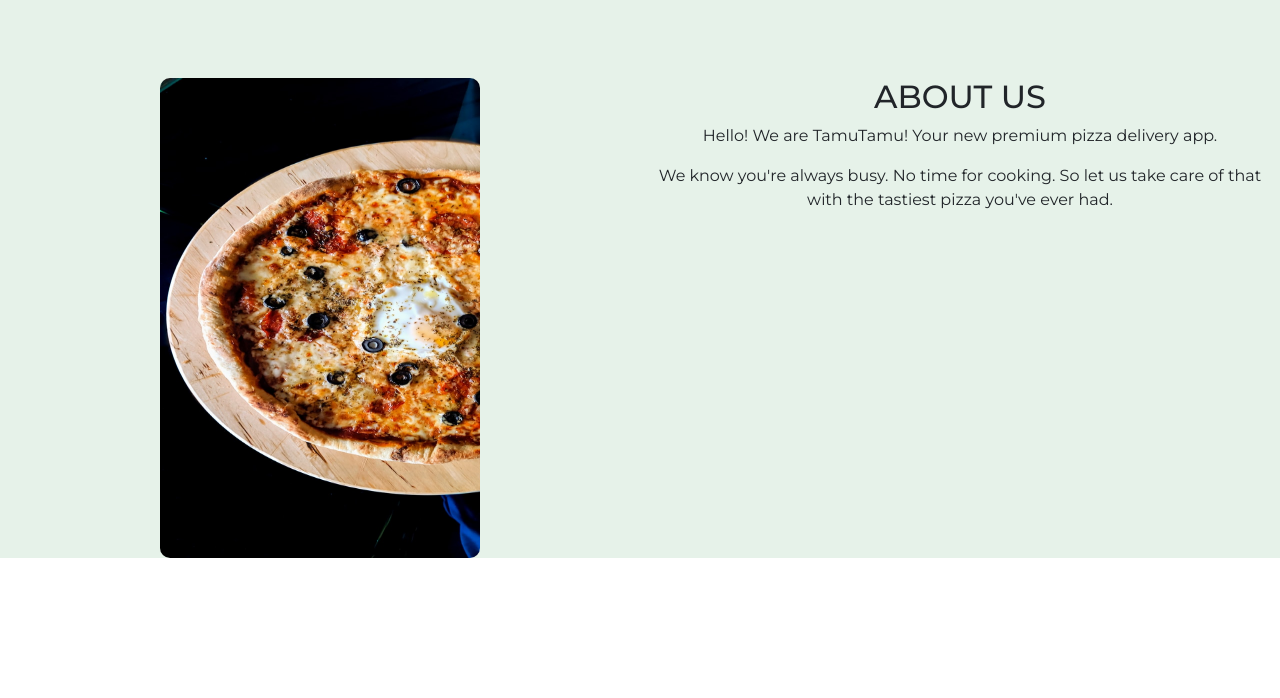
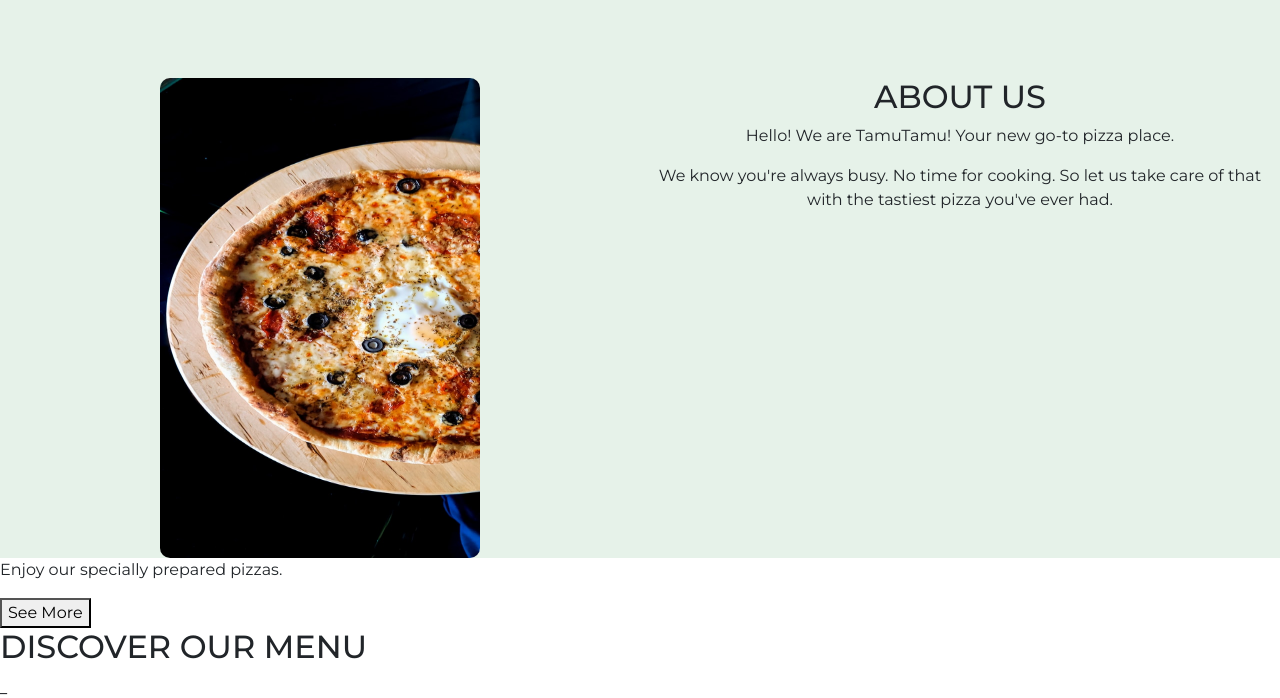
Before and after one commit to Wakarende/tamutamu, a plain HTML site: page index.html in a window 1280 px wide. Shown: the part 802-1500 px from the top of the page. Before the commit the page ends 1360 px from the top, so only its background shows below. Drawn offline with nearby package versions, Linux system fonts and the light colour scheme.

Commit message:
add menu section

```diff
--- a/css/style.css
+++ b/css/style.css
@@ -44,6 +44,7 @@ h2 {
 .accent-text {
     color: #80b784;
 }
+
  /* About  */
 .about {
     display: flexbox;
@@ -58,3 +59,5 @@ h2 {
 .col-md-6 {
     margin-top: 80px;
 }
+
+/* Menu  */
--- a/index.html
+++ b/index.html
@@ -31,7 +31,7 @@
                     </a>
                 </li>
                 </ul>
-        </div>
+            </div>
     </nav>
         <div class="jumbotron text-center">
              <img class = "logo" src="./img/logo.png" alt="logo">
@@ -47,18 +47,25 @@
                 </div>
                 <div class="col-md-6">
                 <h2>About Us</h2>
-                <p>Hello! We are TamuTamu! Your new premium pizza delivery app.</p>
+                <p>Hello! We are TamuTamu! Your new go-to pizza place.</p>
                 <p>We know you're always busy. No time for cooking. So let us take care of that with the tastiest pizza you've ever had.</p>
                 </div>
             </div>
         </div>
+    </section>
+    <!-- Menu  -->
+    <section class="menu">
+        <p>Enjoy our specially prepared pizzas.</p>
+        <button class="menu-btn">See More</button>
+        <h2> Discover our Menu</h2>
+
 
     </section>
-    <!-- Menu  -->
+    <!-- Gallery  -->
     <!-- Contact  -->
     <!-- footer  -->
     <!-- JS -->
     <script src="./js/script.js"></script>
     <script src="https://code.jquery.com/jquery-3.6.0.min.js" integrity="sha256-/xUj+3OJU5yExlq6GSYGSHk7tPXikynS7ogEvDej/m4=" crossorigin="anonymous"></script>
-</body>
+</body>_
 </html>
```
